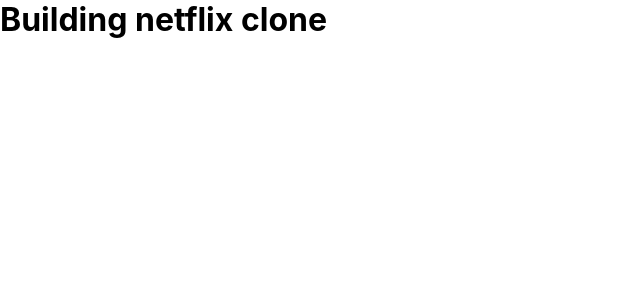
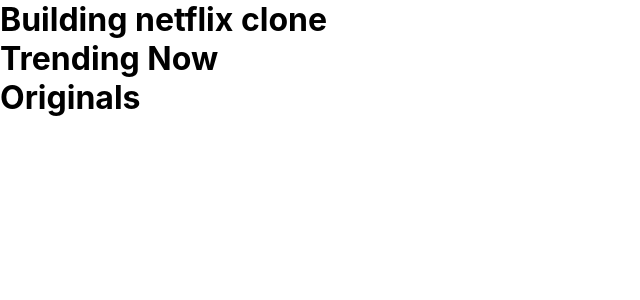
Before and after one commit to maryroselegaspi/netflix-clone, a React (Create React App) app in the folder netflix-clone/: page / in a window 1280 px wide. Shown: the top 300 px of the page, without its empty margins (0-640 px from the left). Built offline with nearby package versions, Linux system fonts and the light colour scheme; no server answers.

Commit message:
Row is created

```diff
--- a/netflix-clone/src/App.js
+++ b/netflix-clone/src/App.js
@@ -1,10 +1,14 @@
 import React from 'react';
 import './App.css';
+import Row from './Row';
+import request from './request.js';
 
 function App() {
   return (
     <div className="app">
       <h1>Building netflix clone</h1>
+      <Row title='Trending Now' fetchUrl={request.fetchTrending}/>
+      <Row title="Originals"  fetchUrl={request.fetchNetflixOriginal}/>
     </div>
   );
 }
--- /dev/null
+++ b/netflix-clone/src/Row.js
@@ -0,0 +1,29 @@
+import React,{useState, useEffect} from 'react';
+import './Row.css';
+import axios from './axios';
+
+function Row({title,fetchURL}) {
+    const [movies, setMovies] = useState([]);
+
+    useEffect(()=>{
+        // if [] run once when the row loads, and dont run again
+        async function fetchData() {
+            const request =  await axios.get(fetchURL);
+            console.log("this is the request:", request);
+            return request;
+        }
+        fetchData();
+
+    },[]);
+    return (
+        <div>
+            <h1>{title}</h1>
+            {/* Title */}
+
+            {/* Container => posters */}
+
+        </div>
+    )
+}
+
+export default Row
--- a/netflix-clone/src/request.js
+++ b/netflix-clone/src/request.js
@@ -4,8 +4,8 @@
 const APIKEY ='5a7c7a0a33463163ae0c76e66fa4029a' ;
 
 const request ={
-    fetchTrending=`/trending/allweek?api_key=${APIKEY}&language=en-US`,
-    fetchNetflixOriginal=`/discover/tv?api_key=${APIKEY}&with_networks=213`,
+    fetchTrending:`/trending/allweek?api_key=${APIKEY}&language=en-US`,
+    fetchNetflixOriginal:`/discover/tv?api_key=${APIKEY}&with_networks=213`,
     fetchTopRated: `/movie/top_rated?api_key=${APIKEY}&language=en-US`,
     fetchActionMovies: `/discover.movie?api_key=${APIKEY}&with_genres=28`,
     fetchComedyMovies: `/discover.movie?api_key=${APIKEY}&with_genres=35`,
```
Also changed, not shown: netflix-clone/src/Row.css (added).
